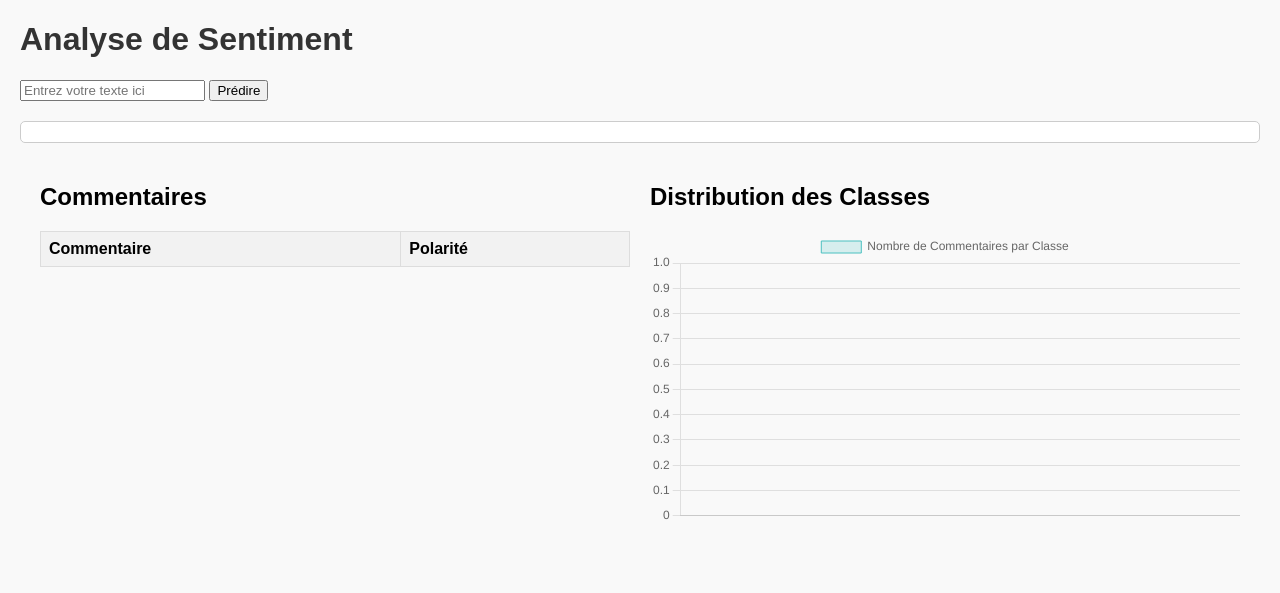
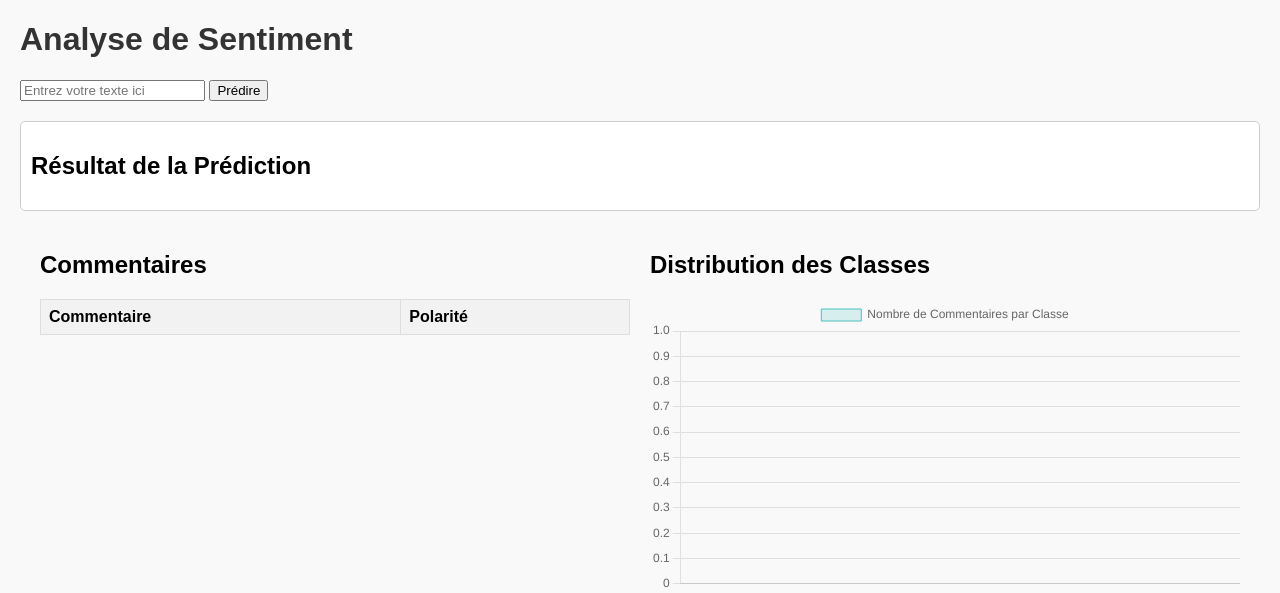
Before and after one commit to mouha07/bert-flask-app, a Flask app: page / in a window 1280 px wide. Shown: the top 593 px of the page. Run offline with Flask 3, Linux system fonts and the light colour scheme; data that the repository does not hold is empty.

Commit message:
Update index.html

```diff
--- a/templates/index.html
+++ b/templates/index.html
@@ -77,6 +77,20 @@
             font-style: italic;
             color: #555;
         }
+        .result-section {
+            margin-top: 20px;
+        }
+
+        #predicted-class {
+            font-weight: bold;
+            font-size: 1.2em;
+            margin-top: 10px;
+        }
+
+        .error-message {
+            color: red;
+        }
+
     </style>
     <script>
         async function view(commentId) {
@@ -160,7 +174,25 @@
 
 // Appelez cette fonction après avoir chargé les commentaires
 async function predict() {
-    const text = document.getElementById("text-input").value;
+    const textInput = document.getElementById("text-input");
+    const text = textInput.value.trim();
+    const errorMessage = document.getElementById("error-message");
+
+    // Réinitialiser le message d'erreur
+    errorMessage.style.display = 'none';
+
+    // Vérifications avant d'envoyer la requête
+    if (text === '') {
+        errorMessage.innerText = "Veuillez entrer un texte.";
+        errorMessage.style.display = 'block';
+        return;
+    } else if (text.length < 5) {
+        errorMessage.innerText = "Le texte doit contenir au moins 5 caractères.";
+        errorMessage.style.display = 'block';
+        return;
+    }
+
+    // Envoi de la requête de prédiction
     const response = await fetch('/predict', {
         method: 'POST',
         headers: {
@@ -168,13 +200,21 @@ async function predict() {
         },
         body: JSON.stringify({ text: text })
     });
+
+    if (!response.ok) {
+        errorMessage.innerText = "Erreur lors de la prédiction. Veuillez réessayer.";
+        errorMessage.style.display = 'block';
+        return;
+    }
+
     const result = await response.json();
-    document.getElementById("result").innerText = "Classe prédite: " + result.predicted_class;
+    document.getElementById("predicted-class").innerText = "Classe prédite: " + (result.predicted_class == 1 ? 'Positif' : 'Négatif');
 
     // Rechargez les commentaires et la distribution après une nouvelle prédiction
     await loadComments();
     await loadClassDistribution(); // Ajoutez ceci pour charger la distribution des classes
 }
+
 // async function loadComments() {
 //     const response = await fetch('/comments');
 //     const comments = await response.json();
@@ -222,7 +262,11 @@ async function predict() {
     <input type="text" id="text-input" placeholder="Entrez votre texte ici" required>
     <button onclick="predict()">Prédire</button>
 
-    <div id="result"></div>
+    <div id="result" class="result-section">
+        <h2>Résultat de la Prédiction</h2>
+        <p id="predicted-class"></p>
+        <p id="error-message" class="error-message" style="display: none;"></p>
+    </div>
 
     <div class="dashboard">
         <div class="comments-section">
@@ -249,6 +293,7 @@ async function predict() {
             <canvas id="classDistributionChart" width="400" height="200"></canvas>
         </div>
     </div>
+
 <!--     <div id="comments"> -->
         <!-- Les commentaires seront affichés ici -->
 <!--         {% for comment in comments %} -->
```
Lines whose indentation alone changed are shown as unchanged.
